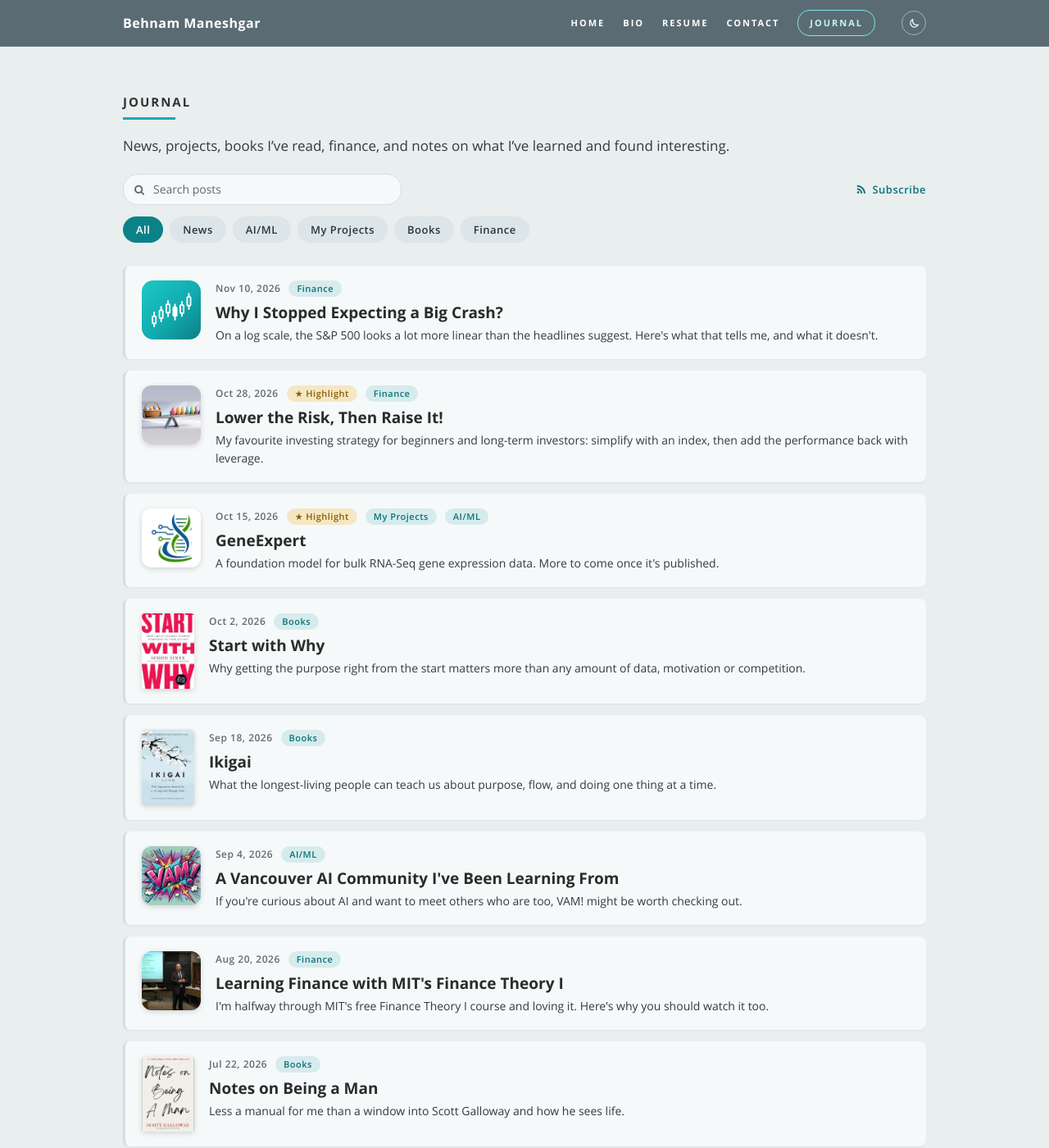
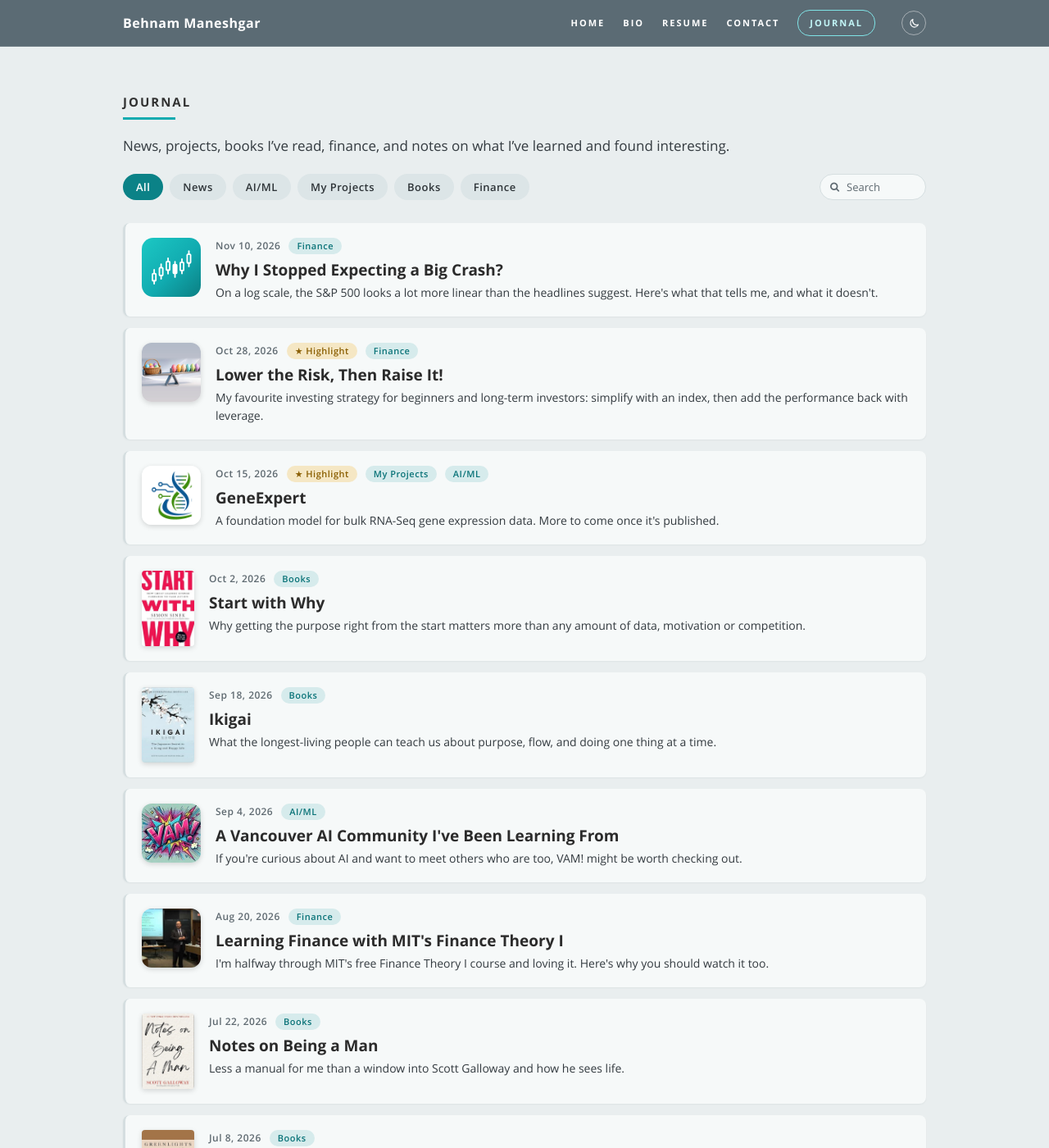
Before and after one commit to maneshgar/personal-website, a Jekyll site: the page built from journal/index.html, in a window 1280 px wide and 1400 px high. Shown: the whole window at 82% size. Built offline with Jekyll 4.4.1, drawn with Linux system fonts in a browser that asks for light colours.

Commit message:
Journal: compact search beside the topics, remove Subscribe link
Co-Authored-By: Claude Opus 5.5 <noreply@anthropic.com>

```diff
--- a/css/dark.css
+++ b/css/dark.css
@@ -131,7 +131,7 @@ html.theme-dark .w-sub-step { color: var(--muted); }
 html.theme-dark .w-sub-note a, html.theme-dark .w-sub-note a:visited { color: var(--accent); border-bottom-color: rgba(44, 196, 201, .35); }
 html.theme-dark .w-search input[type="search"]:focus { border-color: var(--accent) !important; }
 html.theme-dark .w-related-head { color: var(--heading); }
-html.theme-dark .w-subscribe, html.theme-dark .w-related-head a { color: var(--accent); }
+html.theme-dark .w-related-head a { color: var(--accent); }
 html.theme-dark .w-search .fa,
 html.theme-dark .w-search input::placeholder,
 html.theme-dark .w-updated,
--- a/css/journal.css
+++ b/css/journal.css
@@ -747,33 +747,28 @@ html.theme-dark .w-notfound h1 { color: #EEF2F4; }
 
 /* search and subscribe (journal list) */
 .w-visually-hidden { position: absolute; width: 1px; height: 1px; overflow: hidden; clip: rect(0 0 0 0); white-space: nowrap; }
-.w-tools { display: flex; align-items: center; gap: 12px; margin-bottom: 14px; }
-.w-search { position: relative; flex: 0 1 340px; margin: 0; }
-.w-search .fa { position: absolute; left: 14px; top: 50%; transform: translateY(-50%); font-size: 13px; color: #8A949A; pointer-events: none; }
+.w-tools { display: flex; flex-wrap: wrap; align-items: center; gap: 12px; margin-bottom: 28px; }
+.w-tools .w-filters { margin-bottom: 0; }
+/* compact search on the right of the topics; widens while in use */
+.w-search { position: relative; margin: 0 0 0 auto; flex: none; }
+.w-search .fa { position: absolute; left: 13px; top: 50%; transform: translateY(-50%); font-size: 12px; color: #8A949A; pointer-events: none; }
 .w-search input[type="search"] {
-   width: 100%;
+   width: 130px;
    margin: 0;
-   padding: 8px 14px 8px 36px;
-   font: 14px/20px 'opensans-regular', sans-serif;
+   padding: 5px 14px 5px 32px;
+   font: 13px/20px 'opensans-regular', sans-serif;
    color: #2F3539;
    background: #fff;
    border: 1px solid #E3EAEA;
-   border-radius: 18px;
+   border-radius: 16px;
    -webkit-appearance: none;
    appearance: none;
-   transition: border-color .2s ease;
+   transition: width .3s ease, border-color .2s ease;
 }
+.w-search input[type="search"]:focus,
+.w-search input[type="search"]:not(:placeholder-shown) { width: 260px; }
 .w-search input[type="search"]:focus { outline: none; border-color: #11ABB0; }
 .w-search input::placeholder { color: #8A949A; }
-.w-subscribe, .w-subscribe:visited {
-   margin-left: auto;
-   font: 13px/20px 'opensans-semibold', 'opensans-bold', sans-serif;
-   letter-spacing: .5px;
-   color: #0A7378;
-   white-space: nowrap;
-}
-.w-subscribe .fa { margin-right: 4px; }
-.w-subscribe:hover { color: #11ABB0; }
 
 /* share row (single post) */
 .w-share { display: flex; flex-wrap: wrap; align-items: center; gap: 8px; margin-top: 36px; }
@@ -831,9 +826,8 @@ html.theme-dark .w-notfound h1 { color: #EEF2F4; }
 .w-updated { color: #8A949A; }
 
 @media only screen and (max-width: 600px) {
-   .w-tools { flex-wrap: wrap; }
-   .w-search { flex: 1 1 100%; }
-   .w-subscribe { margin-left: 0; }
+   .w-search input[type="search"]:focus,
+   .w-search input[type="search"]:not(:placeholder-shown) { width: 200px; }
    .w-related-grid { grid-template-columns: 1fr; }
 }
 
--- a/journal/index.html
+++ b/journal/index.html
@@ -11,17 +11,15 @@ description: News, projects, books I've read, finance, and notes on what I've le
 		<p class="w-intro">News, projects, books I&rsquo;ve read, finance, and notes on what I&rsquo;ve learned and found interesting.</p>
 
 		<div class="w-tools">
+			<div class="w-filters" role="group" aria-label="Filter by topic">
+				<button type="button" class="w-filter is-active" data-tag="all">All</button>
+				{% for t in site.journal_tags %}{% assign key = t[0] %}{% assign tagged = site.tags[key] %}{% if tagged and tagged.size > 0 %}<button type="button" class="w-filter" data-tag="{{ t[0] }}">{{ t[1] }}</button>{% endif %}{% endfor %}
+			</div>
 			<label class="w-search">
 				<span class="w-visually-hidden">Search the journal</span>
 				<i class="fa fa-search" aria-hidden="true"></i>
-				<input type="search" id="w-search" placeholder="Search posts" autocomplete="off" spellcheck="false">
+				<input type="search" id="w-search" placeholder="Search" autocomplete="off" spellcheck="false">
 			</label>
-			<a class="w-subscribe" href="/journal/subscribe/" title="Follow new posts in your feed reader"><i class="fa fa-rss" aria-hidden="true"></i> Subscribe</a>
-		</div>
-
-		<div class="w-filters" role="group" aria-label="Filter by topic">
-			<button type="button" class="w-filter is-active" data-tag="all">All</button>
-			{% for t in site.journal_tags %}{% assign key = t[0] %}{% assign tagged = site.tags[key] %}{% if tagged and tagged.size > 0 %}<button type="button" class="w-filter" data-tag="{{ t[0] }}">{{ t[1] }}</button>{% endif %}{% endfor %}
 		</div>
 	</div>
 
```
